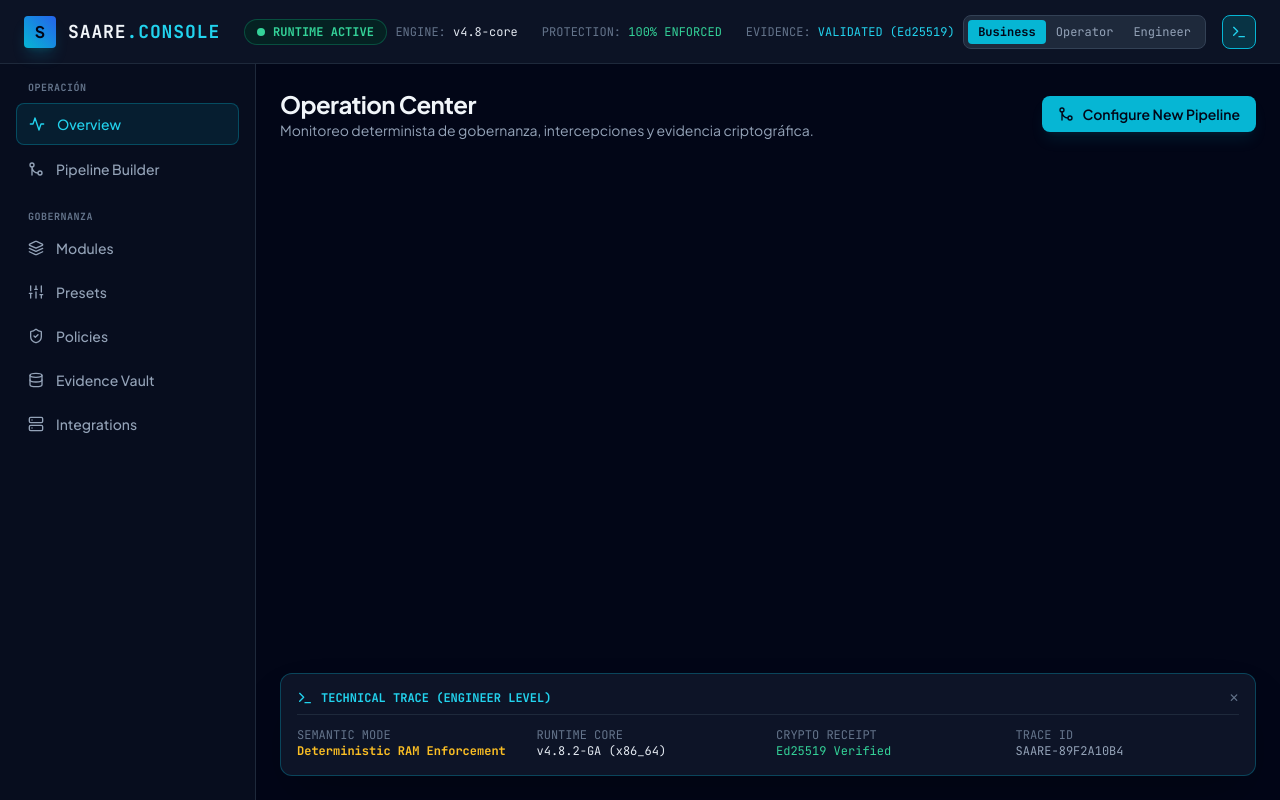
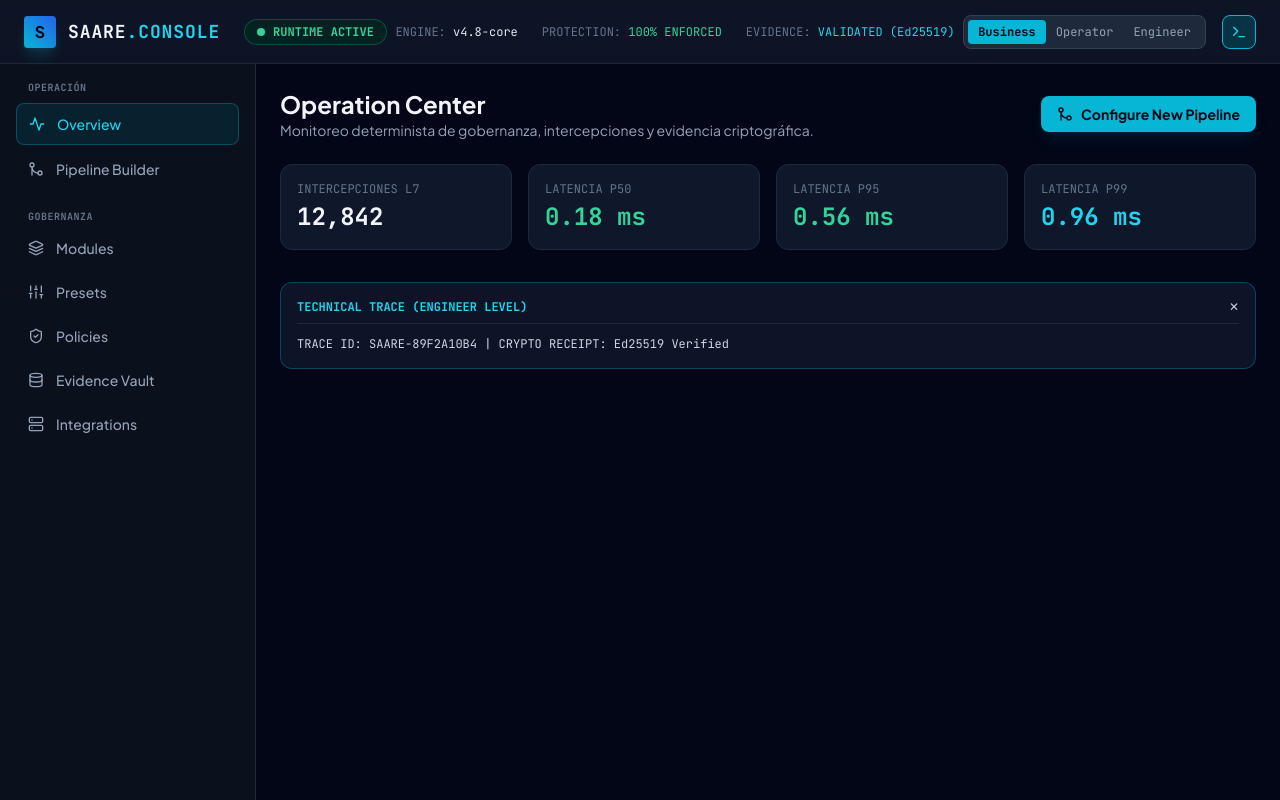
Before and after one commit to alfonsoferrertorres-cyber/saare-suite, a React (Vite) app in the folder saare-suite/: page /console in a window 1280 px wide. Both pictures are taken after a click on the button 1238 px from the left and 31 px from the top of the page. Built offline with nearby package versions, Linux system fonts and the light colour scheme.

Commit message:
fix: restauracion de la botonera lateral y vistas en OperationCenter

```diff
--- a/saare-suite/src/pages/OperationCenter.jsx
+++ b/saare-suite/src/pages/OperationCenter.jsx
@@ -52,7 +52,8 @@ export default function OperationCenter() {
   };
 
   return (
-    <div className="min-h-screen bg-slate-950 text-slate-100 flex flex-col font-sans selection:bg-cyan-500 selection:text-slate-950">
+    <div className="min-h-screen bg-[#070b14] text-slate-100 flex flex-col font-sans">
+      {/* HEADER */}
       <header className="h-16 border-b border-slate-800 bg-slate-900/80 backdrop-blur px-6 flex items-center justify-between sticky top-0 z-50">
         <div className="flex items-center space-x-6">
           <div className="flex items-center space-x-3">
@@ -85,6 +86,7 @@ export default function OperationCenter() {
         </div>
       </header>
 
+      {/* BODY CON SIDEBAR DE NAVEGACIÓN */}
       <div className="flex flex-1 overflow-hidden">
         <aside className="w-64 border-r border-slate-800 bg-slate-900/40 p-4 flex flex-col justify-between hidden md:flex">
           <nav className="space-y-1">
@@ -111,37 +113,55 @@ export default function OperationCenter() {
           </nav>
         </aside>
 
-        <main className="flex-1 overflow-y-auto p-6 bg-slate-950 flex flex-col justify-between">
-          <div>
-            {activeTab === 'overview' && <OverviewDashboard userRoleLevel={userRoleLevel} onOpenBuilder={() => setActiveTab('builder')} />}
-            {activeTab === 'builder' && (
-              <PipelineBuilder
-                step={builderStep} onNext={handleNextStep} onPrev={handlePrevStep} setStep={setBuilderStep}
-                selectedModule={selectedModule} setSelectedModule={setSelectedModule}
-                selectedPreset={selectedPreset} setSelectedPreset={setSelectedPreset}
-                configState={configState} setConfigState={setConfigState}
-                onDeploy={runDeployment} isDeploying={isDeploying} deployStep={deployStep}
-              />
-            )}
-            {['modules', 'presets', 'policies', 'evidence', 'integrations'].includes(activeTab) && (
-              <GenericTechnicalTab tabId={activeTab} />
-            )}
-          </div>
+        {/* CONTENIDO PRINCIPAL */}
+        <main className="flex-1 overflow-y-auto p-6 bg-slate-950">
+          {activeTab === 'overview' && (
+            <div className="space-y-6">
+              <div className="flex justify-between items-center">
+                <div>
+                  <h1 className="text-2xl font-bold text-slate-100">Operation Center</h1>
+                  <p className="text-sm text-slate-400">Monitoreo determinista de gobernanza, intercepciones y evidencia criptográfica.</p>
+                </div>
+                <button onClick={() => setActiveTab('builder')} className="bg-cyan-500 hover:bg-cyan-400 text-slate-950 font-bold px-4 py-2 rounded-lg text-sm flex items-center space-x-2 shadow-lg shadow-cyan-500/10">
+                  <GitMerge className="w-4 h-4" /><span>Configure New Pipeline</span>
+                </button>
+              </div>
+
+              <div className="grid grid-cols-1 md:grid-cols-4 gap-4 font-mono">
+                <div className="bg-slate-900 border border-slate-800 p-4 rounded-xl">
+                  <span className="text-xs text-slate-500 block mb-1">INTERCEPCIONES L7</span>
+                  <span className="text-2xl font-bold text-slate-100">12,842</span>
+                </div>
+                <div className="bg-slate-900 border border-slate-800 p-4 rounded-xl">
+                  <span className="text-xs text-slate-500 block mb-1">LATENCIA P50</span>
+                  <span className="text-2xl font-bold text-emerald-400">0.18 ms</span>
+                </div>
+                <div className="bg-slate-900 border border-slate-800 p-4 rounded-xl">
+                  <span className="text-xs text-slate-500 block mb-1">LATENCIA P95</span>
+                  <span className="text-2xl font-bold text-emerald-400">0.56 ms</span>
+                </div>
+                <div className="bg-slate-900 border border-slate-800 p-4 rounded-xl">
+                  <span className="text-xs text-slate-500 block mb-1">LATENCIA P99</span>
+                  <span className="text-2xl font-bold text-cyan-400">0.96 ms</span>
+                </div>
+              </div>
+            </div>
+          )}
+
+          {activeTab !== 'overview' && (
+            <div className="p-6 bg-slate-900 border border-slate-800 rounded-xl">
+              <h2 className="text-xl font-bold capitalize text-slate-100 mb-2">{activeTab} Section</h2>
+              <p className="text-xs text-slate-400 font-mono">[SYSTEM OK] Módulo activo en el runtime determinista.</p>
+            </div>
+          )}
 
           {showTechnicalTrace && (
-            <div className="mt-8 border border-cyan-500/30 bg-slate-900/90 rounded-xl p-4 font-mono text-xs text-slate-300 shadow-2xl relative">
-              <div className="flex items-center justify-between border-b border-slate-800 pb-2 mb-3">
-                <div className="flex items-center space-x-2 text-cyan-400 font-bold">
-                  <Terminal className="w-4 h-4" /><span>TECHNICAL TRACE (ENGINEER LEVEL)</span>
-                </div>
-                <button onClick={() => setShowTechnicalTrace(false)} className="text-slate-500 hover:text-slate-300">✕</button>
+            <div className="mt-8 border border-cyan-500/30 bg-slate-900/90 rounded-xl p-4 font-mono text-xs text-slate-300">
+              <div className="flex justify-between border-b border-slate-800 pb-2 mb-3">
+                <span className="text-cyan-400 font-bold">TECHNICAL TRACE (ENGINEER LEVEL)</span>
+                <button onClick={() => setShowTechnicalTrace(false)}>✕</button>
               </div>
-              <div className="grid grid-cols-2 md:grid-cols-4 gap-4">
-                <div><span className="text-slate-500 block">SEMANTIC MODE</span><span className="text-amber-400 font-semibold">{selectedModule.techMode}</span></div>
-                <div><span className="text-slate-500 block">RUNTIME CORE</span><span className="text-slate-200">v4.8.2-GA (x86_64)</span></div>
-                <div><span className="text-slate-500 block">CRYPTO RECEIPT</span><span className="text-emerald-400">Ed25519 Verified</span></div>
-                <div><span className="text-slate-500 block">TRACE ID</span><span className="text-slate-400">SAARE-89F2A10B4</span></div>
-              </div>
+              <p>TRACE ID: SAARE-89F2A10B4 | CRYPTO RECEIPT: Ed25519 Verified</p>
             </div>
           )}
         </main>
@@ -149,41 +169,3 @@ export default function OperationCenter() {
     </div>
   );
 }
-
-function GenericTechnicalTab({ tabId }) {
-  return (
-    <div className="space-y-4">
-      <h1 className="text-2xl font-bold capitalize text-slate-100">{tabId} View</h1>
-      <p className="text-sm text-slate-400">Detalles técnicos e insumos de gobernanza determinista para {tabId}.</p>
-      <div className="bg-slate-900 border border-slate-800 rounded-xl p-6 font-mono text-xs text-slate-300 space-y-2">
-        <p className="text-cyan-400">[SYSTEM OK] Inspección activa sobre el módulo {tabId.toUpperCase()}.</p>
-        <p>Integridad Criptográfica: Ed25519 - Validado.</p>
-        <p>Políticas Regulatorias: DORA / EU AI Act / PCI-DSS Enforced.</p>
-      </div>
-    </div>
-  );
-}
-
-function OverviewDashboard({ userRoleLevel, onOpenBuilder }) {
-  return (
-    <div className="space-y-6">
-      <div className="flex flex-col md:flex-row justify-between items-start md:items-center gap-4">
-        <div>
-          <h1 className="text-2xl font-bold tracking-tight text-slate-100">Operation Center</h1>
-          <p className="text-sm text-slate-400">Monitoreo determinista de gobernanza, intercepciones y evidencia criptográfica.</p>
-        </div>
-        <button onClick={onOpenBuilder} className="bg-cyan-500 hover:bg-cyan-400 text-slate-950 font-semibold px-4 py-2 rounded-lg transition flex items-center space-x-2 text-sm shadow-lg shadow-cyan-500/10">
-          <GitMerge className="w-4 h-4" /><span>Configure New Pipeline</span>
-        </button>
-      </div>
-    </div>
-  );
-}
-
-function PipelineBuilder({ step, onNext, onPrev, setStep, selectedModule, setSelectedModule, selectedPreset, setSelectedPreset, configState, setConfigState, onDeploy, isDeploying, deployStep }) {
-  return (
-    <div className="space-y-6">
-      <h1 className="text-2xl font-bold tracking-tight text-slate-100">Pipeline Builder Active Step: {step}</h1>
-    </div>
-  );
-}
```
